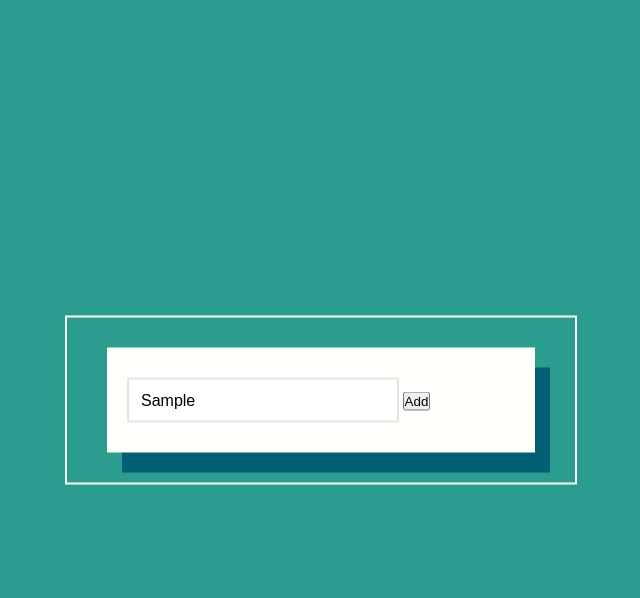
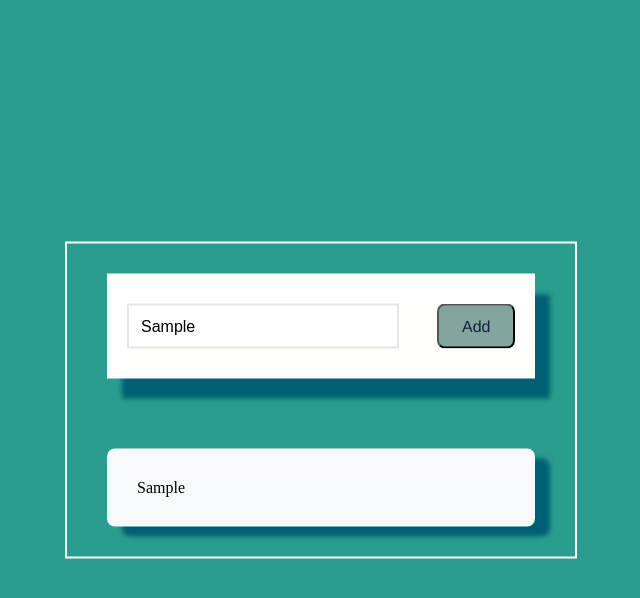
Before and after one commit to Bosnea-Samira/ToDoList-in-JS, a plain HTML site: page index.html in a window 1280 px wide. Both pictures are taken after typing "Sample" into the empty fields and a click on the button "Add". Shown: the whole page, without its empty margins (319-959 px from the left). Drawn offline with Linux system fonts and the light colour scheme.

Commit message:
adding changes

```diff
--- a/css/style.css
+++ b/css/style.css
@@ -24,7 +24,7 @@ body{
     position: relative;
     background-color: #fffffc;
     padding: 30px 20px;
-    box-shadow:  15px 20px #005f73;
+    box-shadow:  15px 20px 5px #005f73;
 }
 
 #newtask input{
@@ -39,6 +39,30 @@ body{
     color: #000000;
 }
 
-.newtask button{
+#newtask button{
+    position: relative;
+    font-family: 'Franklin Gothic Medium', 'Arial Narrow', Arial, sans-serif;
+    font-size: 16px;
+    font-weight: 500;
+    background-color: #84a59d;
+    color:#14213d;
+    float: right;
+    width: 20%;
+    height: 45px;
+    border-radius: 8px;
+}
 
+#newtask input:focus{
+    outline: none;
+    border-color: #adb5bd;
 }
+
+#tasks{
+    position: relative;
+    background-color: #f8f9fa;
+    width: 100%;
+    padding: 30px;
+    margin-top: 70px;
+    border-radius: 8px;
+    box-shadow:  15px 10px 5px #005f73;
+}
--- a/index.html
+++ b/index.html
@@ -13,8 +13,9 @@
         <input
         type="text"
         placeholder="Task to be done...">
-        <button id="push">Add</button>
+        <button id="push">Add </button>
     </div>
+    <div id="tasks"></div>
 </div>
 
 
--- a/todolist.js
+++ b/todolist.js
@@ -0,0 +1,16 @@
+
+
+
+
+document.querySelector('#push').onclick = function(){
+    if(document.querySelector("#newtask input").value.length == 0) {
+        alert("Please enter a task")
+    } else {
+    document.querySelector("#tasks").innerHTML +=
+    `<div class="task">
+    <span id="taskname">
+    ${document.querySelector("#newtask input").value}
+    </span>
+    </div>`;
+    }
+}
```
